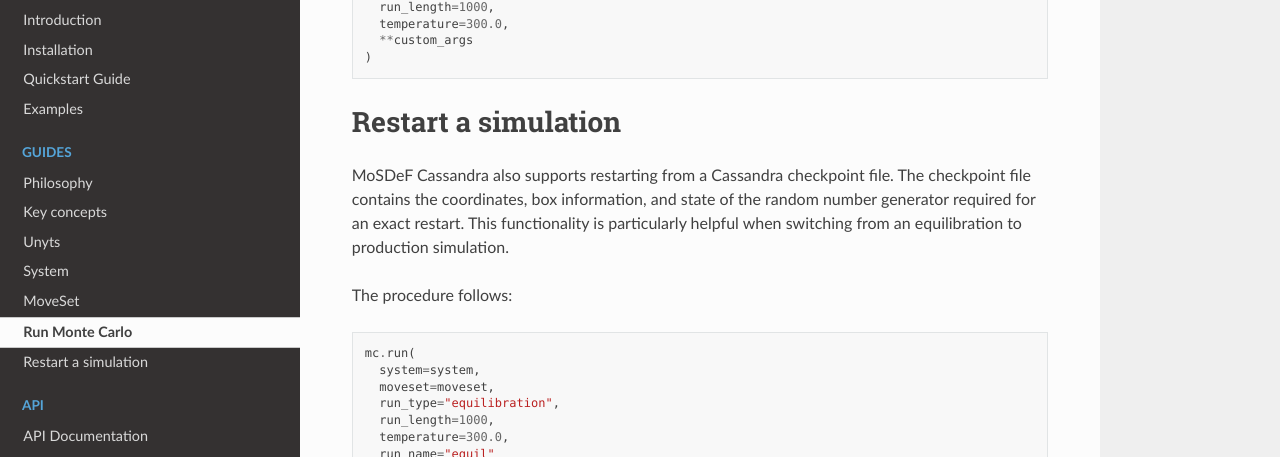
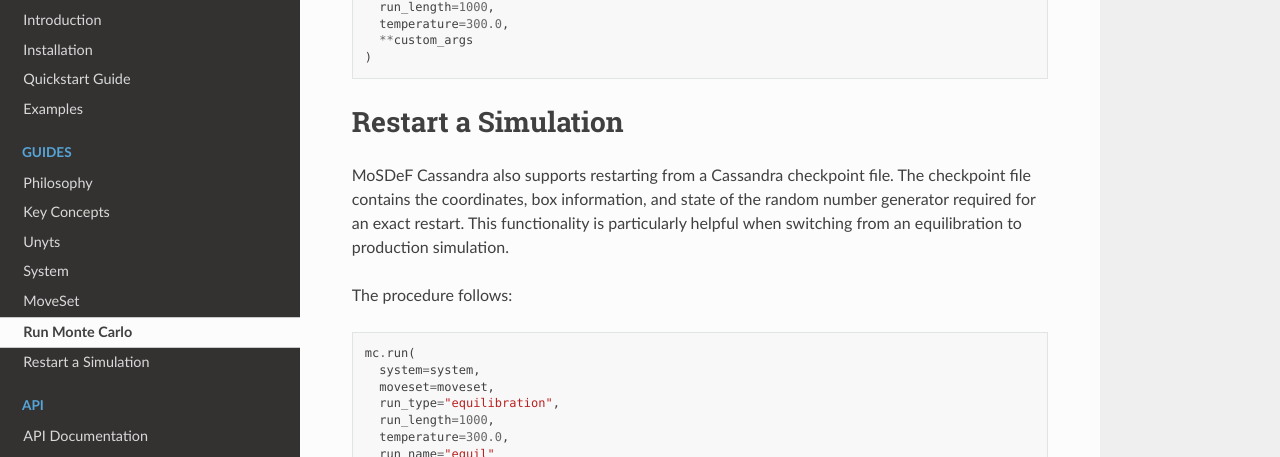
Before and after one commit to MaginnGroup/mosdef_cassandra, a Sphinx documentation site: the page built from docs/source/guides/runners.rst, in a window 1280 px wide and 900 px high, scrolled down 1129 px. Shown: the part 157-614 px from the top of the window. Built offline with Sphinx 7.4.7 and the Read the Docs theme 2.0.0, drawn with Linux system fonts in a browser that asks for light colours.

Commit message:
Make title case consistent

```diff
--- a/docs/source/guides/philosophy.rst
+++ b/docs/source/guides/philosophy.rst
@@ -10,7 +10,7 @@
 
 .. _keyconcepts:
 
-Key concepts
+Key Concepts
 ============
 
 MoSDeF Cassandra integrates the `Cassandra Monte Carlo (MC)
--- a/docs/source/guides/runners.rst
+++ b/docs/source/guides/runners.rst
@@ -71,7 +71,7 @@
     **custom_args
   )
 
-Restart a simulation
+Restart a Simulation
 ====================
 
 MoSDeF Cassandra also supports restarting from a Cassandra
```
